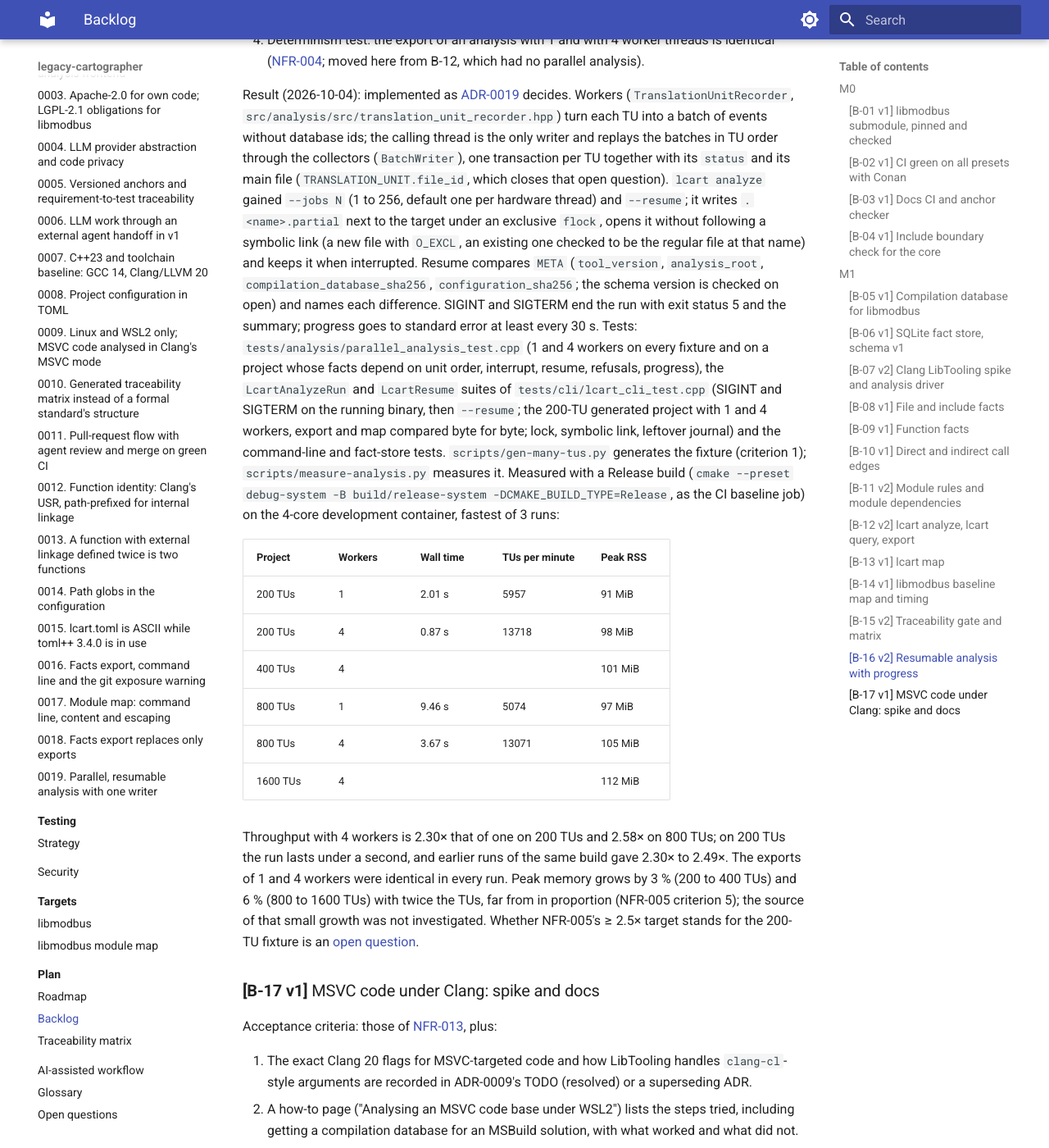
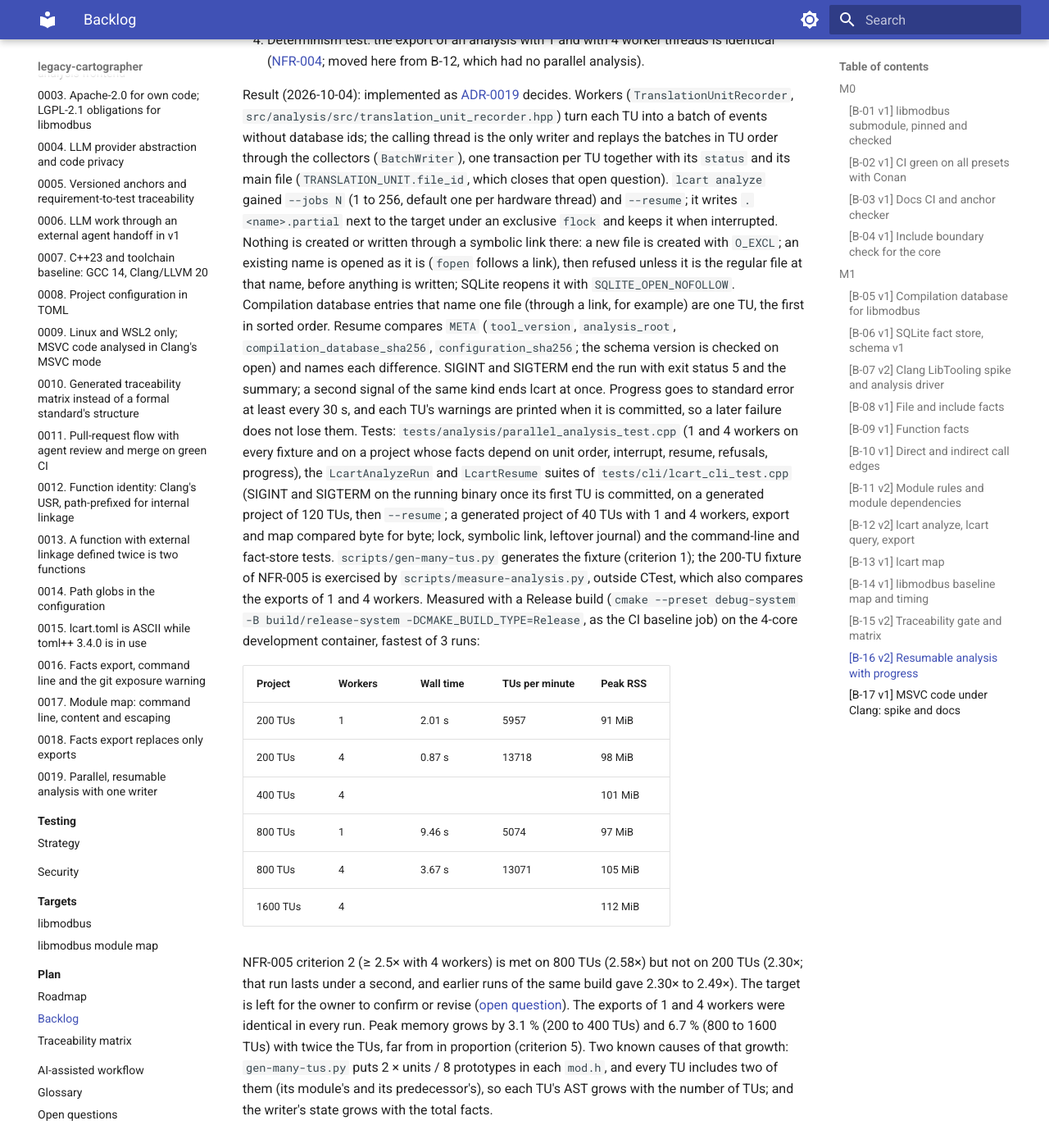
Before and after one commit to Tomek52/legacy-cartographer, an MkDocs documentation site: the page built from docs/plan/backlog.md, in a window 1280 px wide and 1400 px high, scrolled down 9144 px. Shown: the whole window at 82% size. Built offline with MkDocs 1.6.1 and Material for MkDocs 9.7.7, drawn with Linux system fonts in a browser that asks for light colours.

Commit message:
docs(specs): correct the B-16 result and add its open questions
The B-16 result now says which tests use which generated project (40
and 120 TUs in CTest; the 200-TU fixture only in measure-analysis.py),
states plainly that NFR-005 criterion 2 is met on 800 TUs (2.58x) but
not on 200 (2.30x) and is left for the owner, gives the memory growth
as 3.1 % and 6.7 % with its known causes, and describes exactly how the
partial database is opened. Open questions: resetting both signals on
the first one (needs an ADR-0019 amendment) and the missing TSan run
of the worker pool.

Backlog: B-16

Co-Authored-By: Claude Opus 5.5 <noreply@anthropic.com>
Claude-Session: https://claude.ai/code/session_01Sn6UD6WxmmXBAgKToBQUdD

```diff
--- a/docs/plan/backlog.md
+++ b/docs/plan/backlog.md
@@ -424,22 +424,31 @@ collectors (`BatchWriter`), one transaction per TU together with its
 `status` and its main file (`TRANSLATION_UNIT.file_id`, which closes that
 open question). `lcart analyze` gained `--jobs N` (1 to 256, default one per
 hardware thread) and `--resume`; it writes `.<name>.partial` next to the
-target under an exclusive `flock`, opens it without following a symbolic
-link (a new file with `O_EXCL`, an existing one checked to be the regular
-file at that name) and keeps it when interrupted. Resume compares `META`
+target under an exclusive `flock` and keeps it when interrupted. Nothing is
+created or written through a symbolic link there: a new file is created
+with `O_EXCL`; an existing name is opened as it is (`fopen` follows a
+link), then refused unless it is the regular file at that name, before
+anything is written; SQLite reopens it with `SQLITE_OPEN_NOFOLLOW`.
+Compilation database entries that name one file (through a link, for
+example) are one TU, the first in sorted order. Resume compares `META`
 (`tool_version`, `analysis_root`, `compilation_database_sha256`,
 `configuration_sha256`; the schema version is checked on open) and names
 each difference. SIGINT and SIGTERM end the run with exit status 5 and the
-summary; progress goes to standard error at least every 30 s. Tests:
+summary; a second signal of the same kind ends lcart at once. Progress
+goes to standard error at least every 30 s, and each TU's warnings are
+printed when it is committed, so a later failure does not lose them.
+Tests:
 `tests/analysis/parallel_analysis_test.cpp` (1 and 4 workers on every
 fixture and on a project whose facts depend on unit order, interrupt,
 resume, refusals, progress), the `LcartAnalyzeRun` and `LcartResume`
 suites of `tests/cli/lcart_cli_test.cpp` (SIGINT and SIGTERM on the
-running binary, then `--resume`; the 200-TU generated project with 1 and
-4 workers, export and map compared byte for byte; lock, symbolic link,
+running binary once its first TU is committed, on a generated project of
+120 TUs, then `--resume`; a generated project of 40 TUs with 1 and 4
+workers, export and map compared byte for byte; lock, symbolic link,
 leftover journal) and the command-line and fact-store tests.
-`scripts/gen-many-tus.py` generates the fixture (criterion 1);
-`scripts/measure-analysis.py` measures it. Measured with a Release build
+`scripts/gen-many-tus.py` generates the fixture (criterion 1); the
+200-TU fixture of NFR-005 is exercised by `scripts/measure-analysis.py`,
+outside CTest, which also compares the exports of 1 and 4 workers. Measured with a Release build
 (`cmake --preset debug-system -B build/release-system
 -DCMAKE_BUILD_TYPE=Release`, as the CI baseline job) on the 4-core
 development container, fastest of 3 runs:
@@ -453,14 +462,16 @@ development container, fastest of 3 runs:
 | 800 TUs | 4 | 3.67 s | 13071 | 105 MiB |
 | 1600 TUs | 4 | | | 112 MiB |
 
-Throughput with 4 workers is 2.30× that of one on 200 TUs and 2.58× on
-800 TUs; on 200 TUs the run lasts under a second, and earlier runs of the
-same build gave 2.30× to 2.49×. The exports of 1 and 4 workers were
-identical in every run. Peak memory grows by 3 % (200 to 400 TUs) and 6 %
-(800 to 1600 TUs) with twice the TUs, far from in proportion (NFR-005
-criterion 5); the source of that small growth was not investigated. Whether
-NFR-005's ≥ 2.5× target stands for the 200-TU fixture is an
-[open question](../open-questions.md#open-technical-questions).
+NFR-005 criterion 2 (≥ 2.5× with 4 workers) is met on 800 TUs (2.58×) but
+not on 200 TUs (2.30×; that run lasts under a second, and earlier runs of
+the same build gave 2.30× to 2.49×). The target is left for the owner to
+confirm or revise ([open question](../open-questions.md#open-technical-questions)).
+The exports of 1 and 4 workers were identical in every run. Peak memory
+grows by 3.1 % (200 to 400 TUs) and 6.7 % (800 to 1600 TUs) with twice the
+TUs, far from in proportion (criterion 5). Two known causes of that growth:
+`gen-many-tus.py` puts 2 × units / 8 prototypes in each `mod.h`, and
+every TU includes two of them (its module's and its predecessor's), so
+each TU's AST grows with the number of TUs; and the writer's state grows with the total facts.
 
 ### <a id="b17-msvc-code-spike-v1"></a>**[B-17 v1]** MSVC code under Clang: spike and docs
 
```
Also changed, not shown: docs/open-questions.md (+2 -0 lines).
